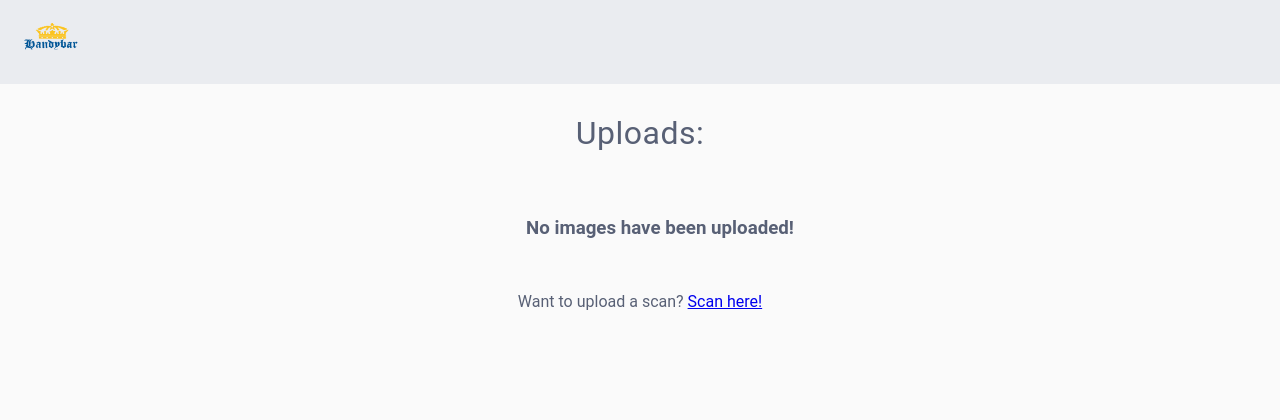
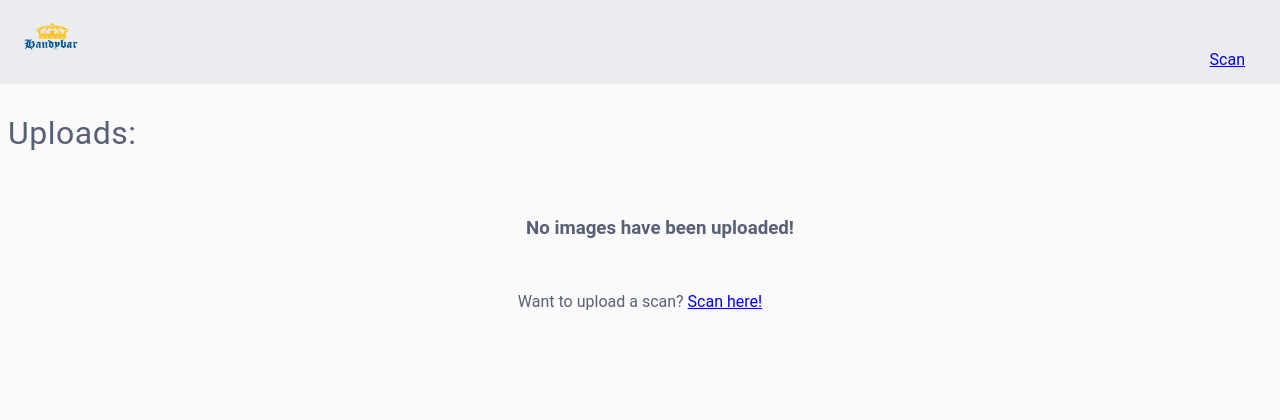
Before and after one commit to cbi-robschmidt/hackarona, a Django app: page / in a window 1280 px wide. Shown: the top 420 px of the page. Run offline with Django 3.2, Linux system fonts and the light colour scheme; data that the repository does not hold is empty; parts of the project's set-up code (start-up, migrations or seed data) failed here and were passed over.

Commit message:
Some basic linking on navbar, work will resume tomorrow morning

```diff
--- a/static/base_styling/base.css
+++ b/static/base_styling/base.css
@@ -6,6 +6,7 @@ h1 {
 }
 
 h1, h2 {
+    text-align: left;
     font-weight: 400;
     letter-spacing: .5px;
 }
@@ -154,6 +155,17 @@ body {
     width: 100%;
     top: 0px;
     left: 0px;
+    display: flex;
+    align-items: baseline;
+    justify-content: space-between;
+    flex-direction: row;
+    flex-wrap: nowrap;
+
+}
+
+.navbar > * {
+    margin-right: 50px;
+    /* background-color: black; */
 }
 
 .content {
--- a/webapp/templates/base.html
+++ b/webapp/templates/base.html
@@ -14,7 +14,10 @@
     <body>
         <div class="wrapper">
             <div class="navbar">
-                <img class="icon" src="{%static "images/HackaronaLogo.png" %}">
+                <a href="{% url 'index' %}">
+                    <img class="icon" alt="Hackarona Logo, redirect to homepage" src="{%static "images/HackaronaLogo.png" %}">
+                </a>
+                <a href="{% url 'scan' %}"> Scan </a>
             </div>
             <div class="content">
                 {% block content %}
```
